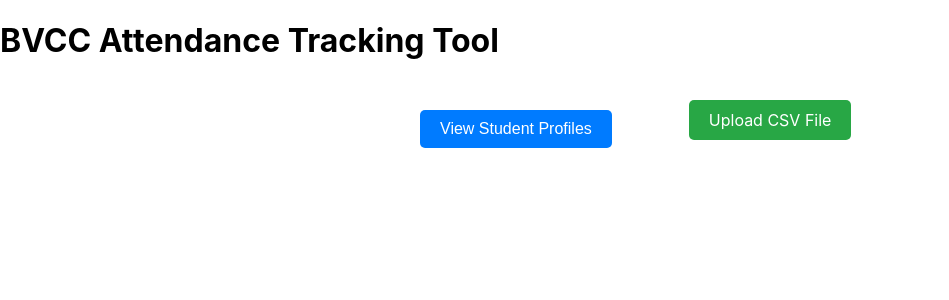
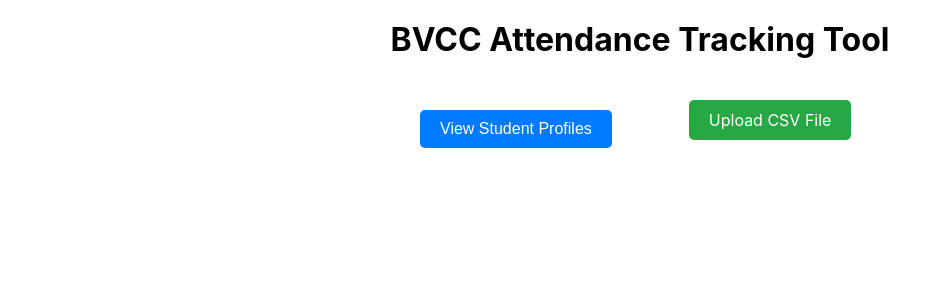
Before and after one commit to bvcc-swe/attendance-tracking-tool, a React (Create React App) app in the folder attendance-tracking-tool-app/: page / in a window 1280 px wide. Shown: the top 300 px of the page, without its empty margins (0-949 px from the left). Built offline with nearby package versions, Linux system fonts and the light colour scheme; no server answers.

Commit message:
fix: moved "BVCC attendance tracking tool" too app.js and centered it

```diff
--- a/attendance-tracking-tool-app/src/App.js
+++ b/attendance-tracking-tool-app/src/App.js
@@ -27,7 +27,11 @@ function AppContent() {
   return (
     <div>
       <h1 onClick={() => navigate('/')}
-        style={{ cursor: 'pointer' }}>
+        style={{
+
+          textAlign: 'center',
+          marginTop: '20px', // optional: adjust vertical spacing
+          cursor: 'pointer' }}>
         BVCC Attendance Tracking Tool</h1>
       {/* Only show UploadCSVButton if the user is not on student profiles page */}
       { !isOnStudentProfilePage && <UploadButton />}
```
